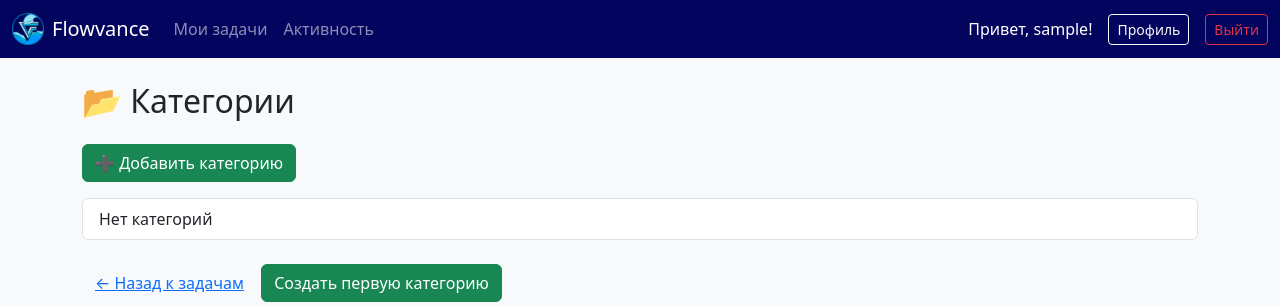
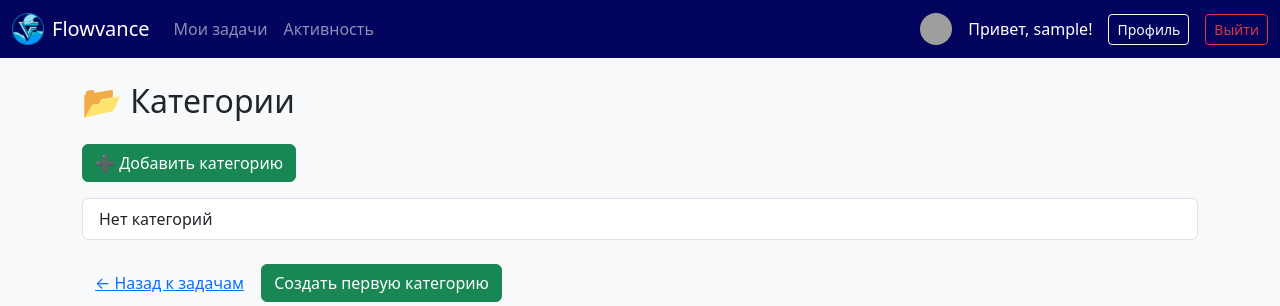
Before and after one commit to nikitabryuhanov/flowvance, a Django app: page /categories/ in a window 1280 px wide. Shown: the top 306 px of the page. Run offline with Django 5.2, Linux system fonts and the light colour scheme; the visitor is signed in with stand-in values (Sample User, id 1); data that the repository does not hold is empty; grey boxes are pictures that could not be loaded.

Commit message:
feat: Добавлена дефолтная аватарка для пользователя

```diff
--- a/core/templates/base.html
+++ b/core/templates/base.html
@@ -49,6 +49,8 @@
             <div class="d-flex align-items-center gap-3 text-white">
                 {% if user.avatar %}
                     <img src="{{ user.avatar.url }}" class="rounded-circle" style="width: 32px; height: 32px; object-fit: cover;" alt="Аватар">
+                {% else %}
+                    <img src="{% static 'img/default-icon.png' %}" class="rounded-circle" style="width: 32px; height: 32px; object-fit: cover;" alt="Аватар">
                 {% endif %}
                 <span>Привет, {{ user.username }}!</span>
                 <a href="{% url 'profile' %}" class="btn btn-outline-light btn-sm">Профиль</a>
```
